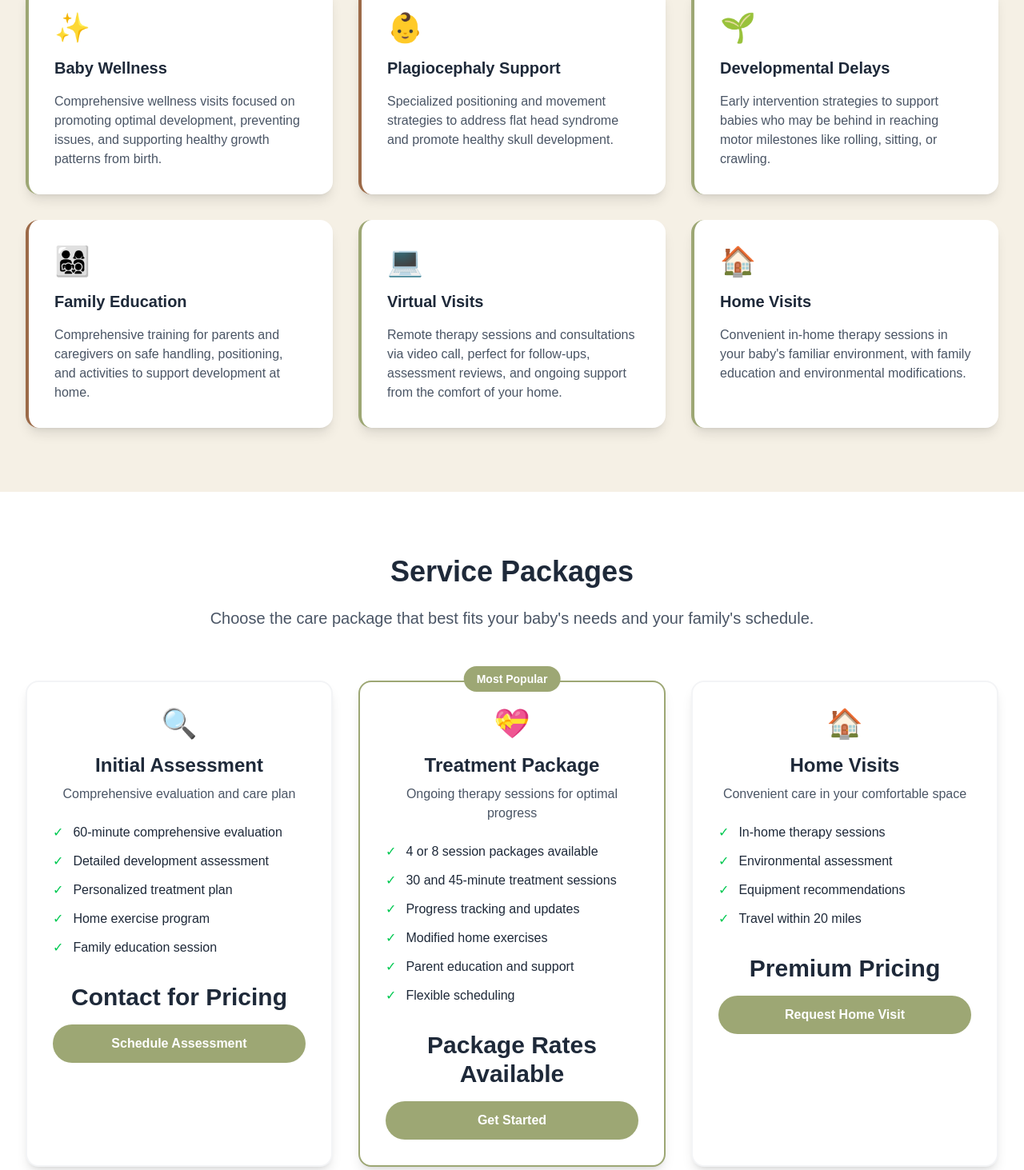
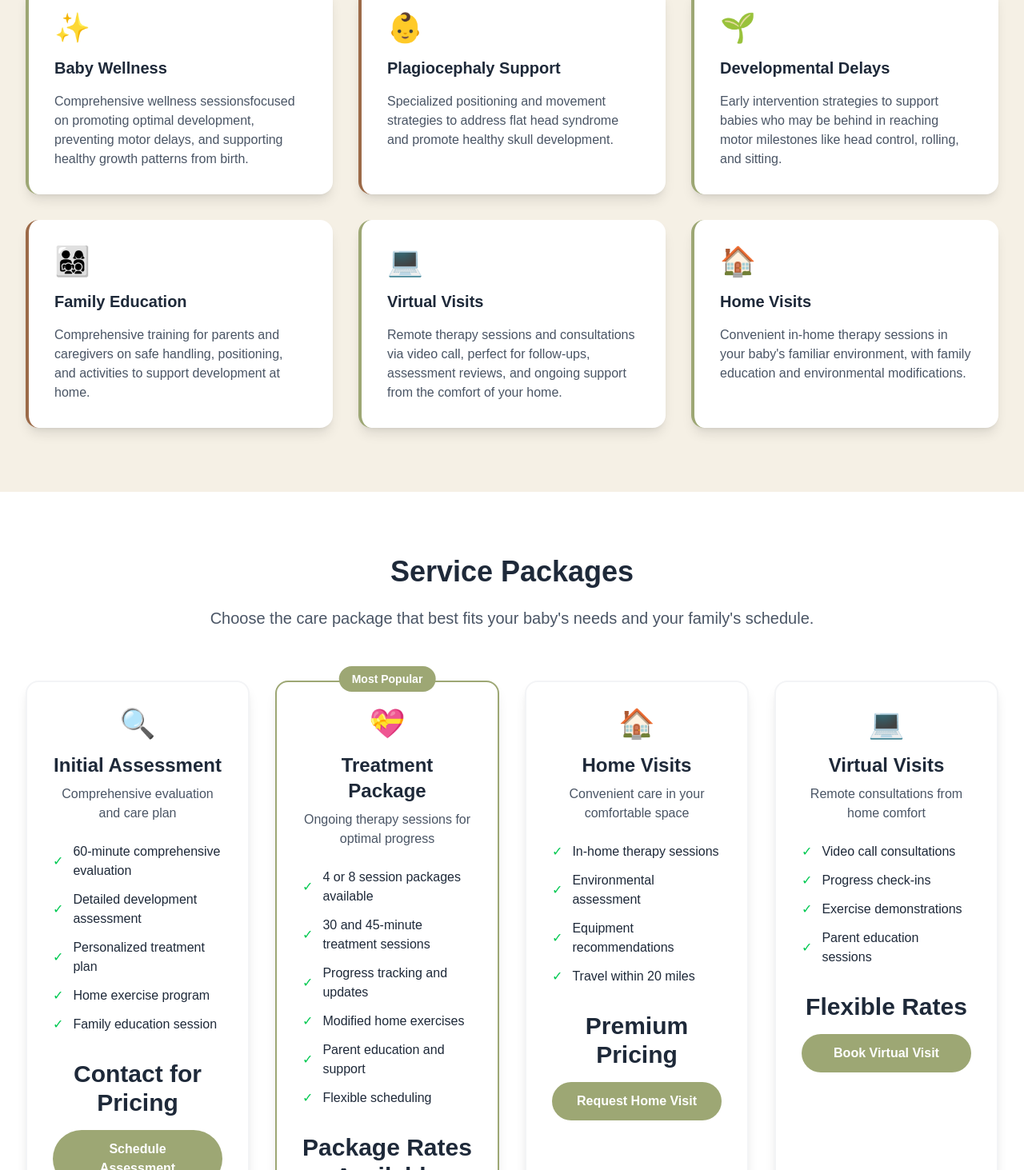
Before and after one commit to jillmathews/babybeanpt, a Next.js app: page / in a window 1280 px wide. Shown: the part 1367-2830 px from the top of the page at 80% size. Built offline with nearby package versions, Linux system fonts and the light colour scheme.

Commit message:
add virtual visits package

```diff
--- a/src/app/page.tsx
+++ b/src/app/page.tsx
@@ -192,8 +192,8 @@ export default function Home() {
               <div className="text-4xl mb-4">✨</div>
               <h3 className="text-xl font-semibold text-gray-800 mb-4">Baby Wellness</h3>
               <p className="text-gray-600">
-                Comprehensive wellness visits focused on promoting optimal development,
-                preventing issues, and supporting healthy growth patterns from birth.
+                Comprehensive wellness sessionsfocused on promoting optimal development,
+                preventing motor delays, and supporting healthy growth patterns from birth.
               </p>
             </div>
 
@@ -211,7 +211,7 @@ export default function Home() {
               <h3 className="text-xl font-semibold text-gray-800 mb-4">Developmental Delays</h3>
               <p className="text-gray-600">
                 Early intervention strategies to support babies who may be behind in reaching
-                motor milestones like rolling, sitting, or crawling.
+                motor milestones like head control, rolling, and sitting.
               </p>
             </div>
 
@@ -257,7 +257,7 @@ export default function Home() {
             </p>
           </div>
 
-          <div className="grid md:grid-cols-3 gap-8">
+          <div className="grid md:grid-cols-2 lg:grid-cols-4 gap-8">
             {/* Initial Assessment Package */}
             <div className="bg-white p-8 rounded-2xl shadow-lg border-2 border-gray-100">
               <div className="text-center mb-6">
@@ -377,6 +377,41 @@ export default function Home() {
                 <p className="text-3xl font-bold text-gray-800 mb-4">Premium Pricing</p>
                 <button className="w-full text-white py-3 px-6 rounded-full font-semibold transition-colors hover:opacity-90" style={{ backgroundColor: '#9DA774' }}>
                   Request Home Visit
+                </button>
+              </div>
+            </div>
+
+            {/* Virtual Visits Package */}
+            <div className="bg-white p-8 rounded-2xl shadow-lg border-2 border-gray-100">
+              <div className="text-center mb-6">
+                <div className="text-4xl mb-4">💻</div>
+                <h3 className="text-2xl font-bold text-gray-800 mb-2">Virtual Visits</h3>
+                <p className="text-gray-600">Remote consultations from home comfort</p>
+              </div>
+
+              <ul className="space-y-3 mb-8">
+                <li className="flex items-center">
+                  <span className="text-green-500 mr-3">✓</span>
+                  <span className="text-gray-800">Video call consultations</span>
+                </li>
+                <li className="flex items-center">
+                  <span className="text-green-500 mr-3">✓</span>
+                  <span className="text-gray-800">Progress check-ins</span>
+                </li>
+                <li className="flex items-center">
+                  <span className="text-green-500 mr-3">✓</span>
+                  <span className="text-gray-800">Exercise demonstrations</span>
+                </li>
+                <li className="flex items-center">
+                  <span className="text-green-500 mr-3">✓</span>
+                  <span className="text-gray-800">Parent education sessions</span>
+                </li>
+              </ul>
+
+              <div className="text-center">
+                <p className="text-3xl font-bold text-gray-800 mb-4">Flexible Rates</p>
+                <button className="w-full text-white py-3 px-6 rounded-full font-semibold transition-colors hover:opacity-90" style={{ backgroundColor: '#9DA774' }}>
+                  Book Virtual Visit
                 </button>
               </div>
             </div>
```
